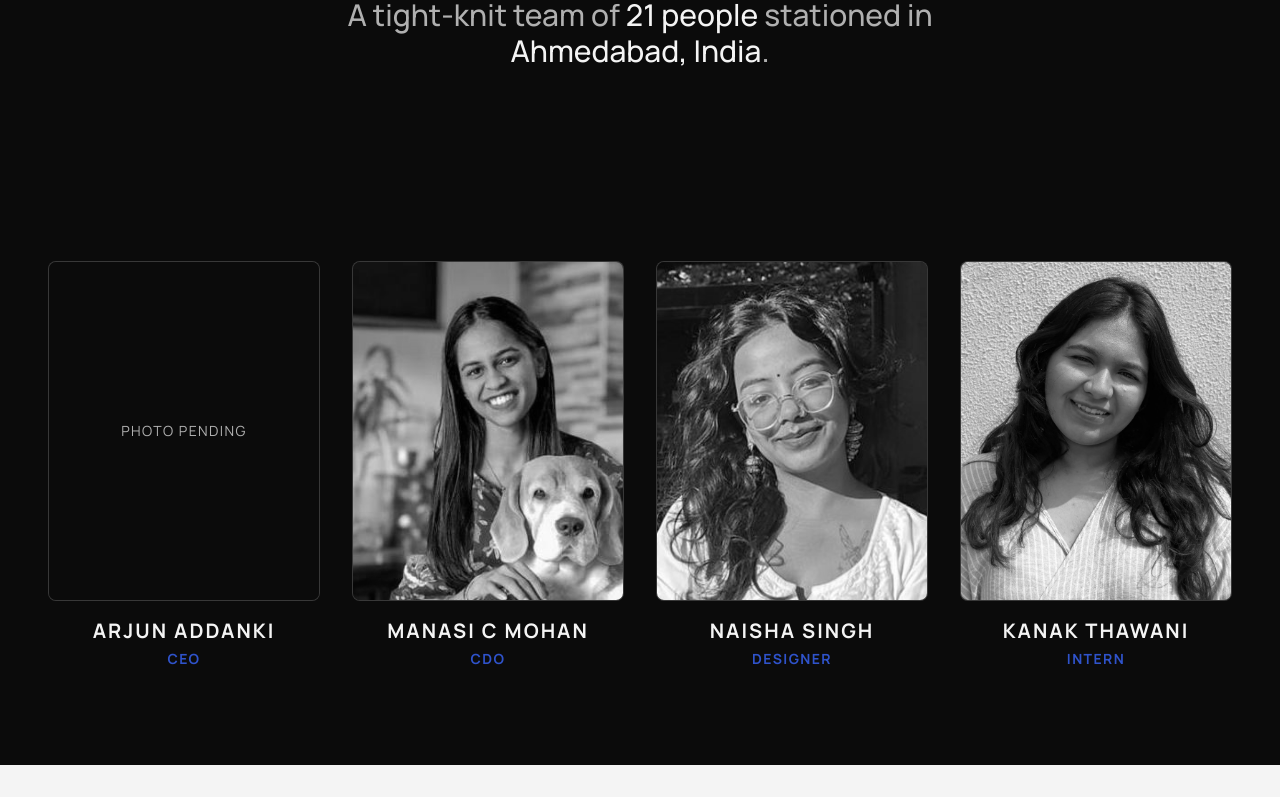
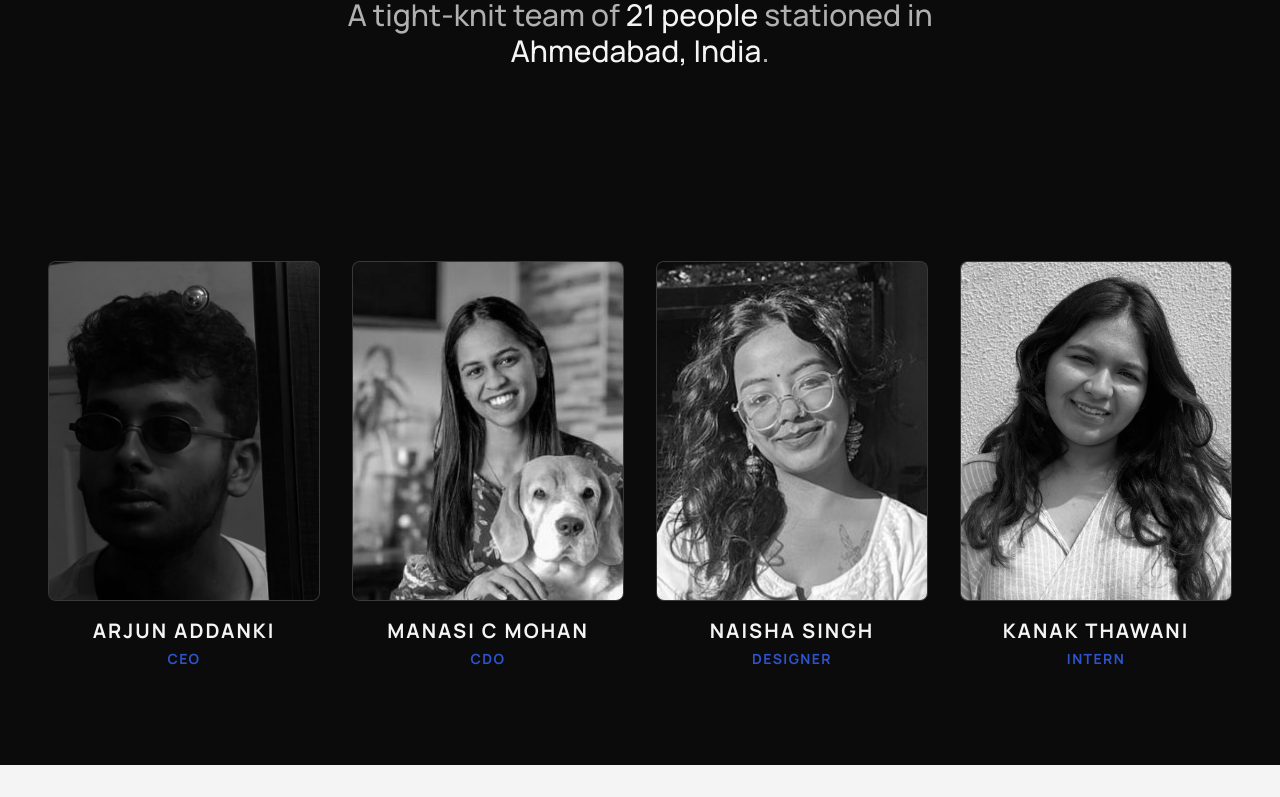
Before and after one commit to Drakon05/Run2Studio, a Next.js app: page /about in a window 1280 px wide. Shown: the part 461-1258 px from the top of the page. Built offline with nearby package versions, Linux system fonts and the light colour scheme; a web font is replaced by a local one.

Commit message:
Add CEO image

```diff
--- a/src/app/about/page.tsx
+++ b/src/app/about/page.tsx
@@ -8,7 +8,7 @@ const team = [
   {
     name: "Arjun Addanki",
     role: "CEO",
-    image: null,
+    image: "/team/arjun.jpg",
   },
   {
     name: "Manasi C Mohan",
```
Also changed, not shown: public/team/arjun.jpg (added).
